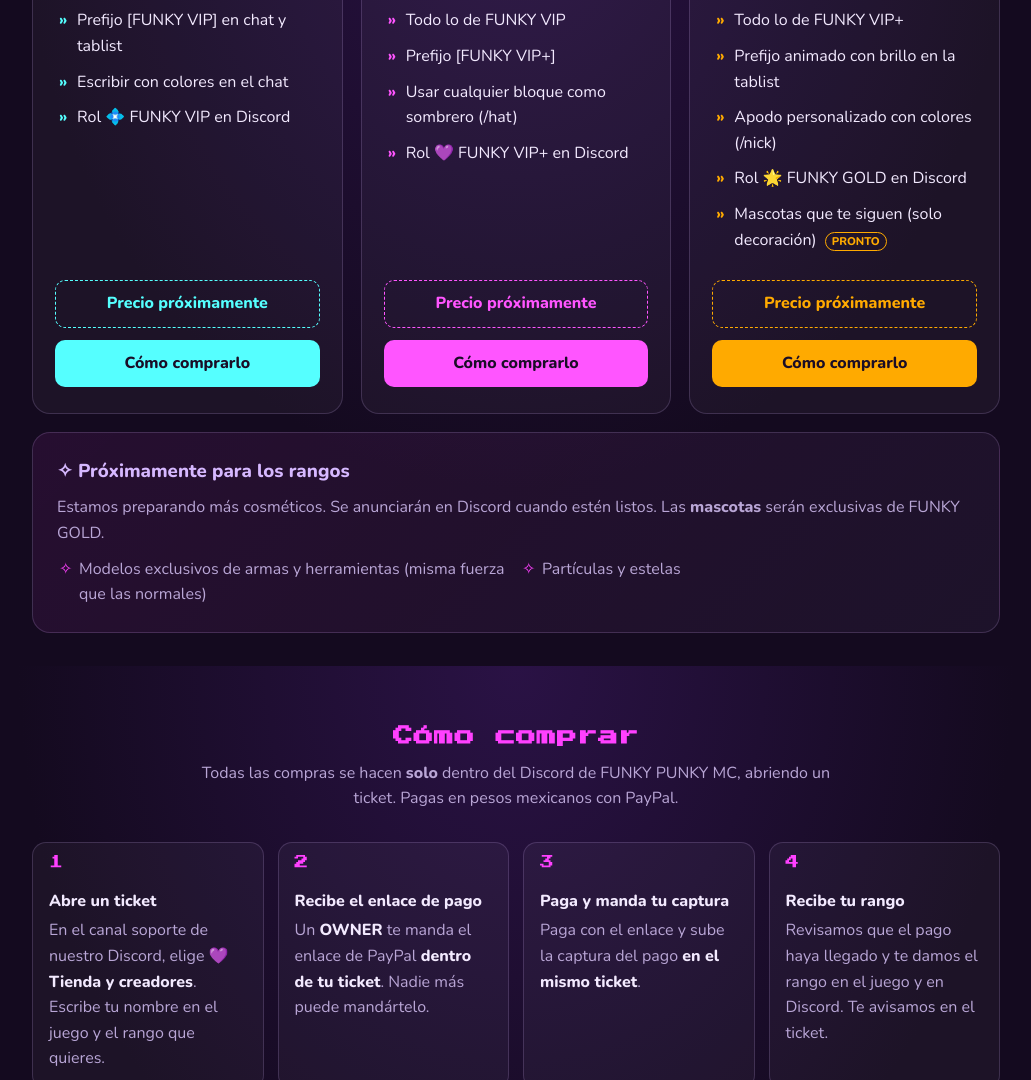
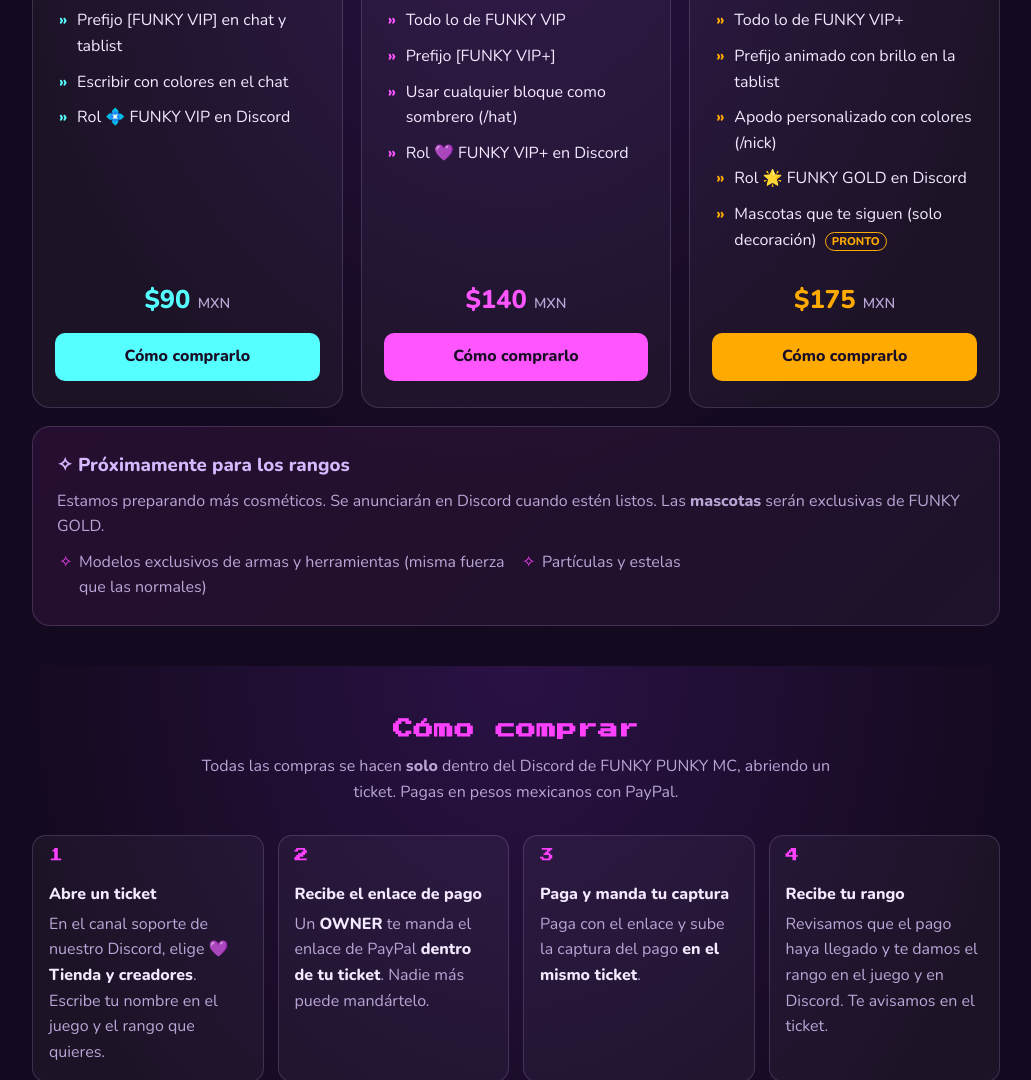
Before and after one commit to IngSaul004/tienda.funkypunkymc, a plain HTML site: page index.html in a window 1280 px wide. Shown: the part 934-2014 px from the top of the page, without its empty margins (124-1155 px from the left). Drawn offline with nearby package versions, Linux system fonts and the light colour scheme.

Commit message:
Tienda: precios en MXN (VIP $90, VIP+ $140, GOLD $175 por 30 días)
Equivalen a ~5, 8 y 10 USD al tipo de cambio actual (~17.4), redondeados
a precios fijos en pesos.

Co-Authored-By: Claude Opus 5.5 <noreply@anthropic.com>
Claude-Session: https://claude.ai/code/session_01A31KKCapfoFfPvcPhmRUCP

```diff
--- a/index.html
+++ b/index.html
@@ -454,7 +454,7 @@
     //  Precio en pesos mexicanos. Mientras sea null, la tarjeta dice
     //  "Precio próximamente" (nunca anunciar un número sin decidir).
     // ================================================================
-    const PRECIOS_MXN = { vip: null, vipplus: null, gold: null };   // ejemplo: { vip: 50, vipplus: 100, gold: 180 }
+    const PRECIOS_MXN = { vip: 90, vipplus: 140, gold: 175 };    // ejemplo: { vip: 50, vipplus: 100, gold: 180 }
     const DURACION = "Por 30 días";                                 // ejemplo: "Permanente" o "Por 30 días"
 
     const mxn = n => "$" + n.toLocaleString("es-MX") + " ";
```
